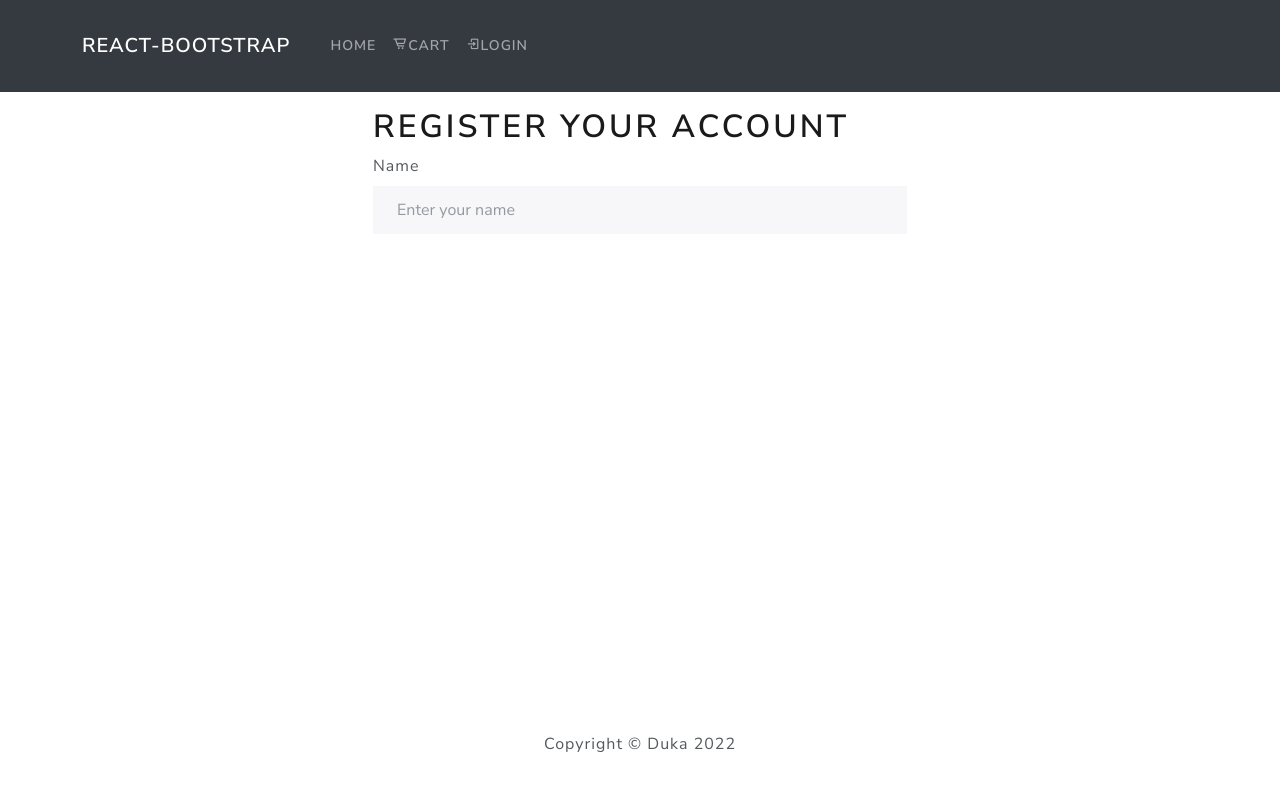
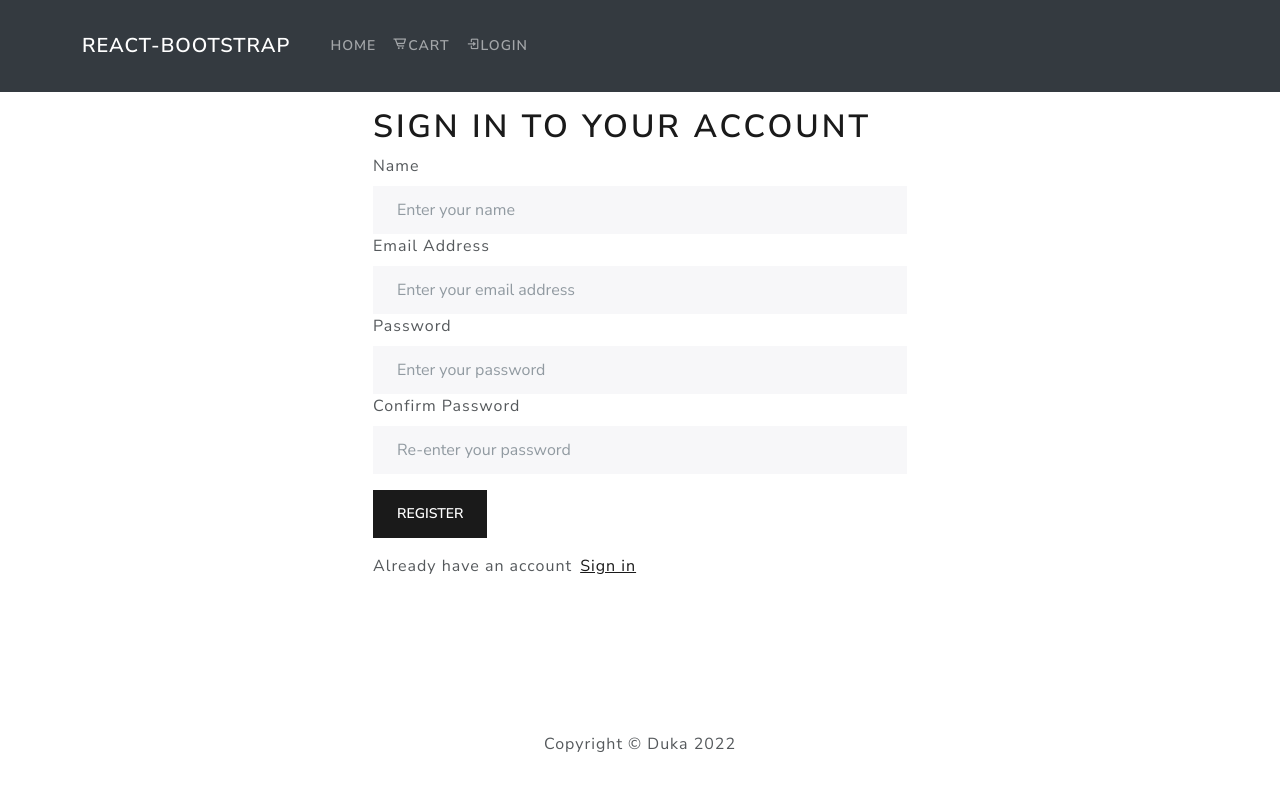
Before and after one commit to ch1n069/E-commerce, a React (Create React App) app: page /register in a window 1280 px wide. Shown: the top 790 px of the page. Built offline with nearby package versions, Linux system fonts and the light colour scheme.

Commit message:
added user registration logic

```diff
--- a/src/actions/userActions.js
+++ b/src/actions/userActions.js
@@ -46,7 +46,7 @@ export const Logout = () => (dispatch) => {
 
 // USER REGISTER REDUCER ////////////////////////////////////////////////////////////
 
-export const userRegister = (name, email, password) => async (dispatch) => {
+export const register = (name, email, password) => async (dispatch) => {
   try {
     dispatch({ type: USER_REGISTER_REQUEST });
     const config = {
@@ -56,11 +56,12 @@ export const userRegister = (name, email, password) => async (dispatch) => {
     };
     const { data } = await axios.post(
       "/api/users/register/",
-      { name: name, username: email, password: password },
+      { name: name, email: email, password: password },
       config
     );
 
     dispatch({ type: USER_REGISTER_SUCCESS, payload: data });
+    dispatch({ type: USER_LOGIN_SUCCESS, payload: data });
 
     localStorage.setItem("userInfo", JSON.stringify(data));
   } catch (error) {
--- a/src/components/Message.js
+++ b/src/components/Message.js
@@ -1,7 +1,7 @@
 import React from "react";
 import { Alert } from "react-bootstrap";
-const Message = (variant, children) => {
-  return <Alert variant={variant}>{children}</Alert>;
+const Message = (props) => {
+  return <Alert variant={props.variant}>{props.children}</Alert>;
 };
 
 export default Message;
--- a/src/pages/Register.js
+++ b/src/pages/Register.js
@@ -1,6 +1,6 @@
 import React from "react";
+import FormContainer from "../components/FormContainer";
 import { useState, useEffect } from "react";
-
 import {
   BrowserRouter as Router,
   Routes,
@@ -11,34 +11,57 @@ import {
   useNavigate,
 } from "react-router-dom";
 import { Row, Col, Form, Button } from "react-bootstrap";
-import FormContainer from "../components/FormContainer";
-import { useDispatch, useSelector } from "react-redux";
 import Loader from "../components/Loader.js";
 import Message from "../components/Message.js";
-
-import { userRegister } from "../actions/userActions";
+import { useDispatch, useSelector } from "react-redux";
+import { register } from "../actions/userActions";
 
 const Register = () => {
+  ////////////////// url logic////////////////////
+
+  const location = useLocation();
+  const navigate = useNavigate();
   const dispatch = useDispatch();
-  const navigate = useNavigate();
-  const location = useLocation();
+  const redirect = location.search ? location.search.split("=")[1] : "/";
 
+  // //////////grab inputs from the form ///////////////////////////////////
   const [name, setName] = useState("");
   const [email, setEmail] = useState("");
   const [password, setPassword] = useState("");
+  const [confirmPassword, setConfirmPassword] = useState("");
   const [message, setMessage] = useState("");
+
+  const userRegister = useSelector((state) => state.userRegister);
+  const { error, loading, userInfo } = userRegister;
 
   const submitHandler = (e) => {
     e.preventDefault();
+    if (password !== confirmPassword) {
+      setMessage("password do not match");
+    } else {
+      dispatch(register(email, password));
+
+      console.log("submitted");
+    }
   };
+
+  useEffect(() => {
+    if (userInfo) {
+      navigate(redirect); //this is to navigate user if they are logged in
+    }
+  }, [userInfo, redirect]);
 
   return (
     <FormContainer>
-      <h1>Register your account</h1>
+      <h1>Sign in to your account</h1>
+      {message && <Message variant="danger">{message}</Message>}
+      {/* {error && <Message variant="danger">{error}</Message>} */}
+      {loading && <Loader />}
       <Form onSubmit={submitHandler}>
-        <Form.Group controlId="name">
+        <Form.Group controlId="email">
           <Form.Label>Name</Form.Label>
           <Form.Control
+            required
             type="name"
             placeholder="Enter your name"
             value={name}
@@ -47,7 +70,58 @@ const Register = () => {
             }}
           ></Form.Control>
         </Form.Group>
+        <Form.Group controlId="email">
+          <Form.Label>Email Address</Form.Label>
+          <Form.Control
+            required
+            type="email"
+            placeholder="Enter your email address"
+            value={email}
+            onChange={(e) => {
+              setEmail(e.target.value);
+            }}
+          ></Form.Control>
+        </Form.Group>
+
+        <Form.Group controlId="password">
+          <Form.Label>Password</Form.Label>
+          <Form.Control
+            required
+            type="password"
+            placeholder="Enter your password"
+            value={password}
+            onChange={(e) => {
+              setPassword(e.target.value);
+            }}
+          ></Form.Control>
+        </Form.Group>
+        <Form.Group controlId="confirmPassword">
+          <Form.Label> Confirm Password</Form.Label>
+          <Form.Control
+            required
+            type="password"
+            placeholder="Re-enter your password"
+            value={confirmPassword}
+            onChange={(e) => {
+              setConfirmPassword(e.target.value);
+            }}
+          ></Form.Control>
+        </Form.Group>
+        <Button className="mt-3" type="submit" variant="primary">
+          Register
+        </Button>
       </Form>
+      <Row className="py-3">
+        <Col>
+          Already have an account
+          <Link
+            className="mx-2"
+            to={redirect ? `/login?redirect=${redirect}` : "/login"}
+          >
+            Sign in
+          </Link>
+        </Col>
+      </Row>
     </FormContainer>
   );
 };
```
